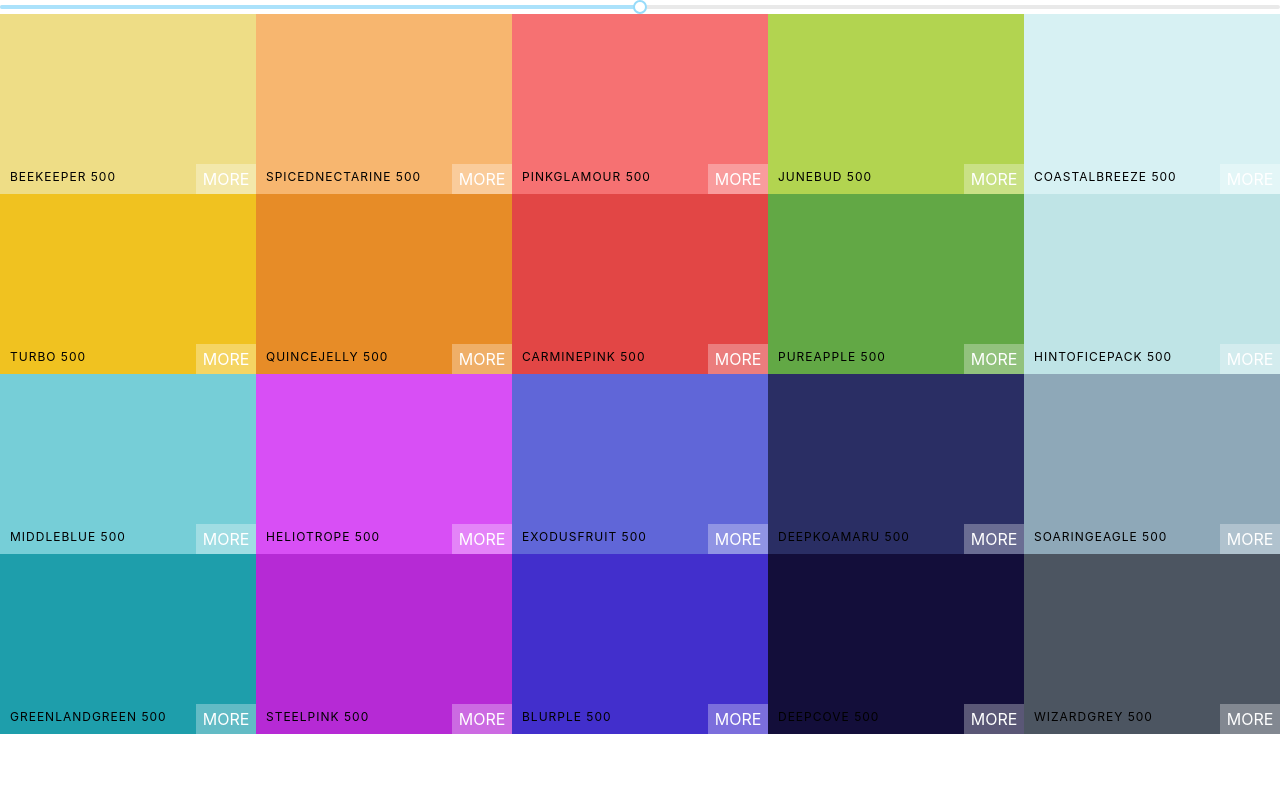
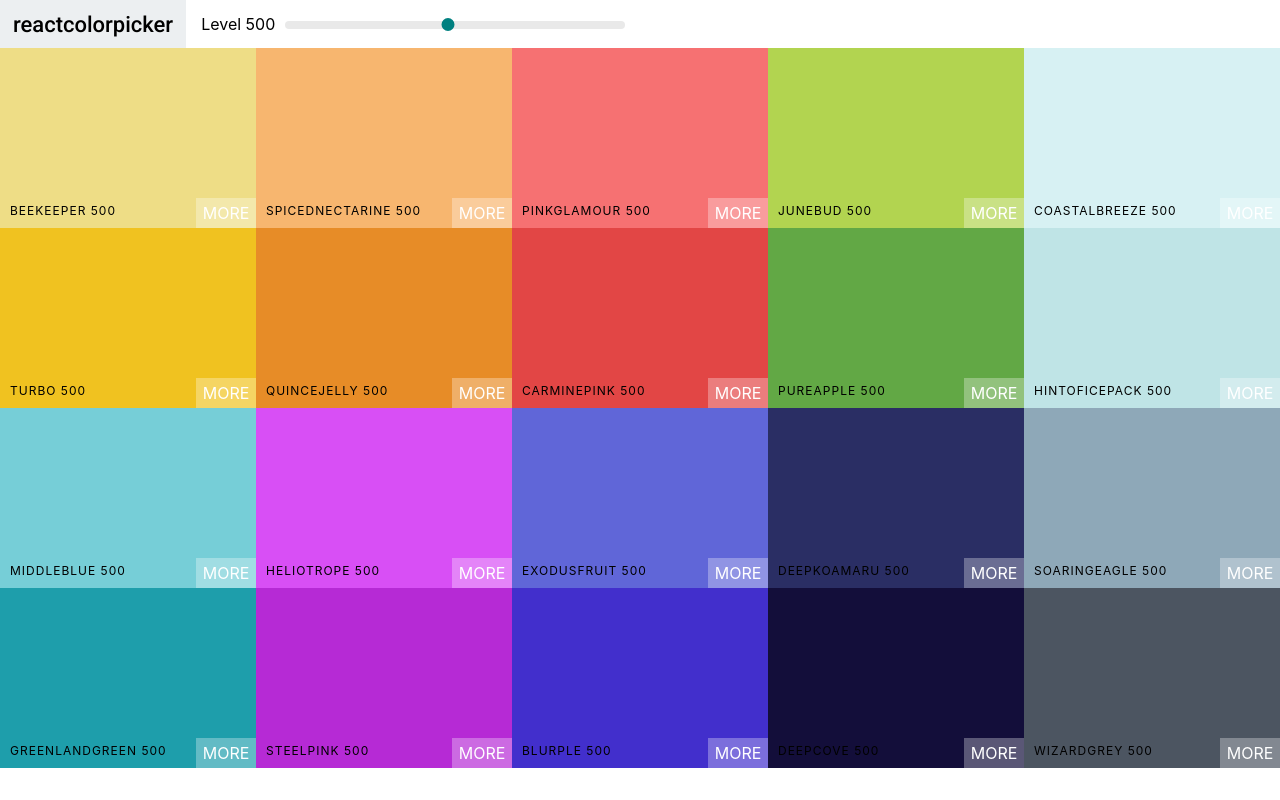
Before and after one commit to necromancer26/react-colors, a React (Create React App) app: page / in a window 1280 px wide. Built offline with nearby package versions, Linux system fonts and the light colour scheme.

Commit message:
Add Navbar and Font

```diff
--- a/public/index.html
+++ b/public/index.html
@@ -1,14 +1,15 @@
 <!DOCTYPE html>
 <html lang="en">
+
 <head>
   <meta charset="utf-8" />
   <link rel="icon" href="%PUBLIC_URL%/favicon.ico" />
   <meta name="viewport" content="width=device-width, initial-scale=1" />
   <meta name="theme-color" content="#000000" />
-    <meta
-      name="description"
-      content="Web site created using create-react-app"
-    />
+  <meta name="description" content="Web site created using create-react-app" />
+  <link rel="preconnect" href="https://fonts.googleapis.com">
+  <link rel="preconnect" href="https://fonts.gstatic.com" crossorigin>
+  <link href="https://fonts.googleapis.com/css2?family=Roboto:wght@500&display=swap" rel="stylesheet">
   <link rel="apple-touch-icon" href="%PUBLIC_URL%/logo192.png" />
   <!--
       manifest.json provides metadata used when your web app is installed on a
@@ -26,6 +27,7 @@
     -->
   <title>React App</title>
 </head>
+
 <body>
   <noscript>You need to enable JavaScript to run this app.</noscript>
   <div id="root"></div>
@@ -40,4 +42,5 @@
       To create a production bundle, use `npm run build` or `yarn build`.
     -->
 </body>
+
 </html>
--- /dev/null
+++ b/src/Navbar.css
@@ -0,0 +1,44 @@
+.Navbar {
+  display: flex;
+  align-items: center;
+  justify-content: flex-start;
+  height: 6vh;
+}
+.logo {
+  margin-right: 15px;
+  padding: 0 13px;
+  font-size: 22px;
+  background: #eceff1;
+  font-family: roboto;
+  height: 100%;
+  display: flex;
+  align-items: center;
+}
+.logo a {
+  text-decoration: none;
+  color: black;
+}
+.slider {
+  width: 340px;
+  margin: 0 10px;
+  display: inline-block;
+}
+.rc-slider-track {
+  background-color: transparent;
+}
+.rc-slider-rail {
+  height: 8px;
+}
+.rc-slider-handle,
+.rc-slider-handle:active,
+.rc-slider-handle:focus,
+.rc-slider-handle:hover {
+  background-color: teal;
+  outline: none;
+  border: 2px solid teal;
+  box-shadow: none;
+  width: 13px;
+  height: 13px;
+  margin-left: -7px;
+  margin-top: -3px;
+}
--- /dev/null
+++ b/src/Navbar.js
@@ -0,0 +1,28 @@
+import React, { Component } from "react";
+import "rc-slider/assets/index.css";
+import Slider from "rc-slider";
+import "./Navbar.css";
+export default class Navbar extends Component {
+  render() {
+    const { level, changeLevel } = this.props;
+    return (
+      <header className="Navbar">
+        <div className="logo">
+          <a href="">reactcolorpicker</a>
+        </div>
+        <div className="slider-container">
+          <span>Level {level}</span>
+          <div className="slider">
+            <Slider
+              defaultValue={level}
+              min={100}
+              max={900}
+              step={100}
+              onAfterChange={changeLevel}
+            />
+          </div>
+        </div>
+      </header>
+    );
+  }
+}
--- a/src/Palette.js
+++ b/src/Palette.js
@@ -1,8 +1,7 @@
 import React, { Component } from "react";
 import ColorBox from "./ColorBox";
+import Navbar from "./Navbar";
 import "./Palette.css";
-import Slider from "rc-slider";
-import "rc-slider/assets/index.css";
 
 export default class Palette extends Component {
   constructor(props) {
@@ -25,13 +24,7 @@
     ));
     return (
       <div className="Palette">
-        <Slider
-          defaultValue={level}
-          min={100}
-          max={900}
-          step={100}
-          onAfterChange={this.changeLevel}
-        />
+        <Navbar level={level} changeLevel={this.changeLevel} />
         {/* Navbar goes here */}
         <div className="Palette-colors">{colorBoxes}</div>
         {/* footer */}
```
Lines whose indentation alone changed are shown as unchanged.
